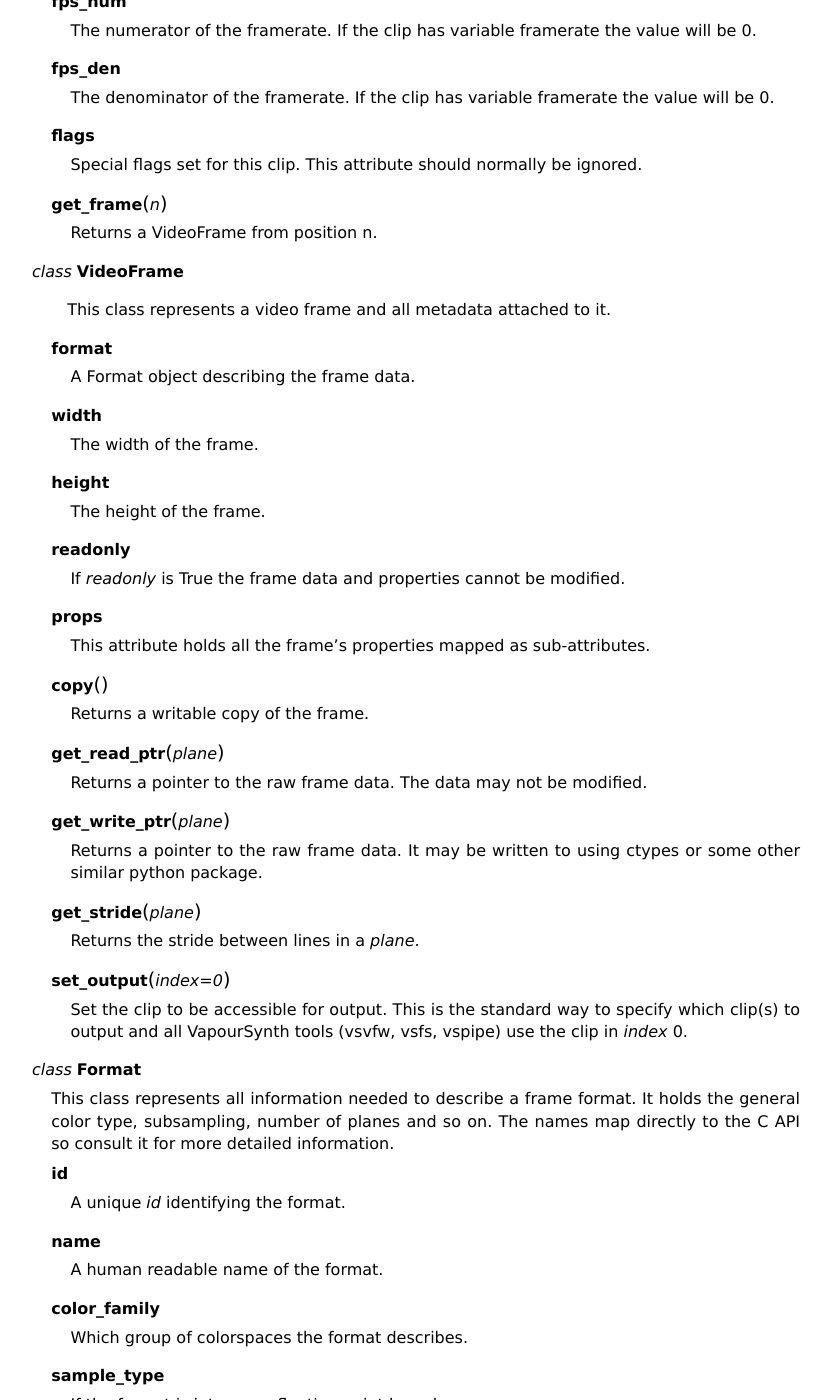
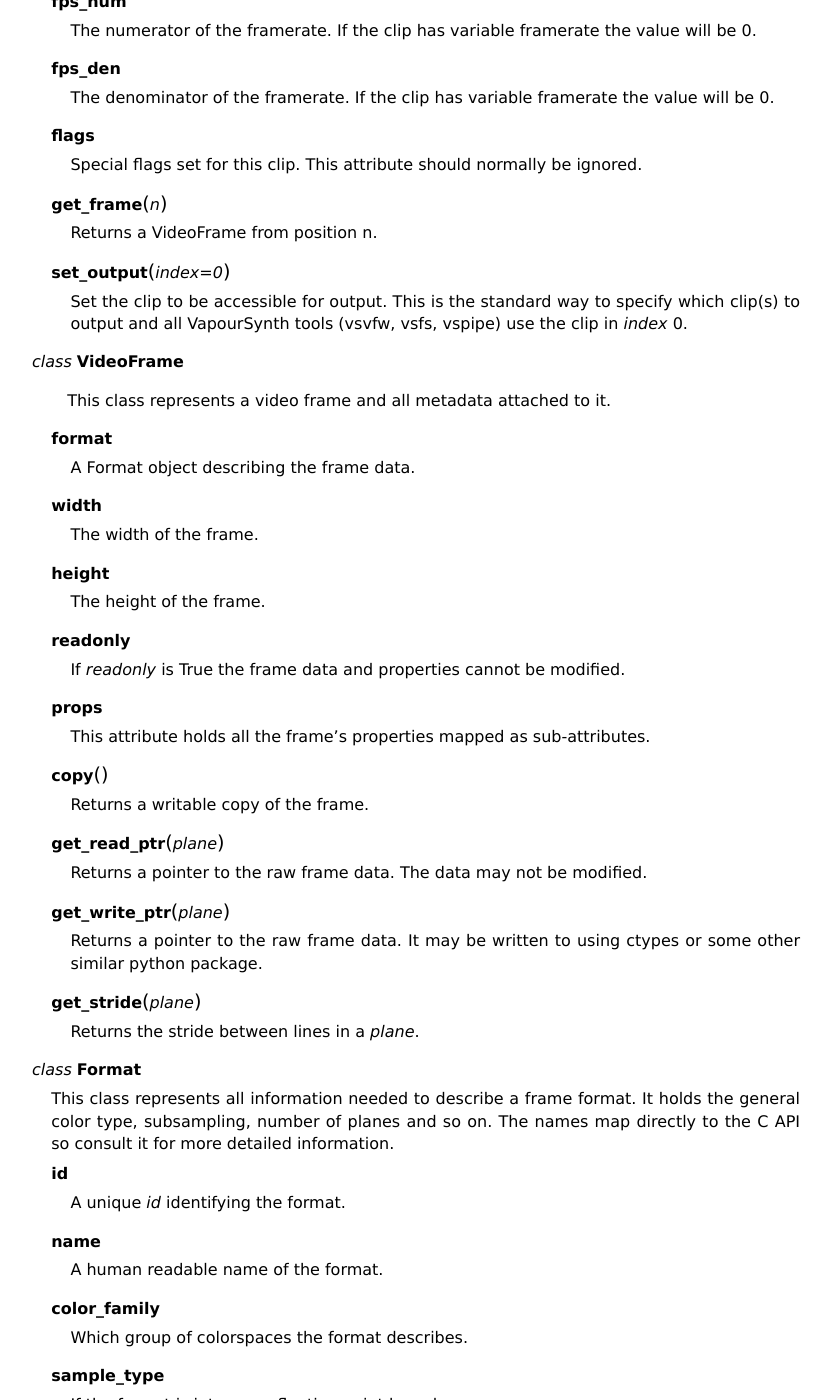
Before and after one commit to vapoursynth/vapoursynth, a Sphinx documentation site: the page built from doc/pythonreference.rst, in a window 1280 px wide and 1400 px high, scrolled down 1676 px. Shown: the whole window, without its empty margins (48-879 px from the left). Built offline with Sphinx 7.4.7, drawn with Linux system fonts in a browser that asks for light colours; formulas are drawn with MathJax 3; part of the change alters nothing that is shown.

```diff
--- a/doc/pythonreference.rst
+++ b/doc/pythonreference.rst
@@ -89,6 +89,10 @@ Classes and Functions
 
       Returns a VideoFrame from position n.
 
+   .. py:method:: set_output(index = 0)
+
+      Set the clip to be accessible for output. This is the standard way to specify which clip(s) to output and all VapourSynth tools (vsvfw, vsfs, vspipe) use the clip in *index* 0.
+
 .. py:class:: VideoFrame
 
       This class represents a video frame and all metadata attached to it.
@@ -128,10 +132,6 @@ Classes and Functions
    .. py:method:: get_stride(plane)
 
       Returns the stride between lines in a *plane*.
-
-   .. py:method:: set_output(index = 0)
-
-      Set the clip to be accessible for output. This is the standard way to specify which clip(s) to output and all VapourSynth tools (vsvfw, vsfs, vspipe) use the clip in *index* 0.
 
 .. py:class:: Format
 
```
